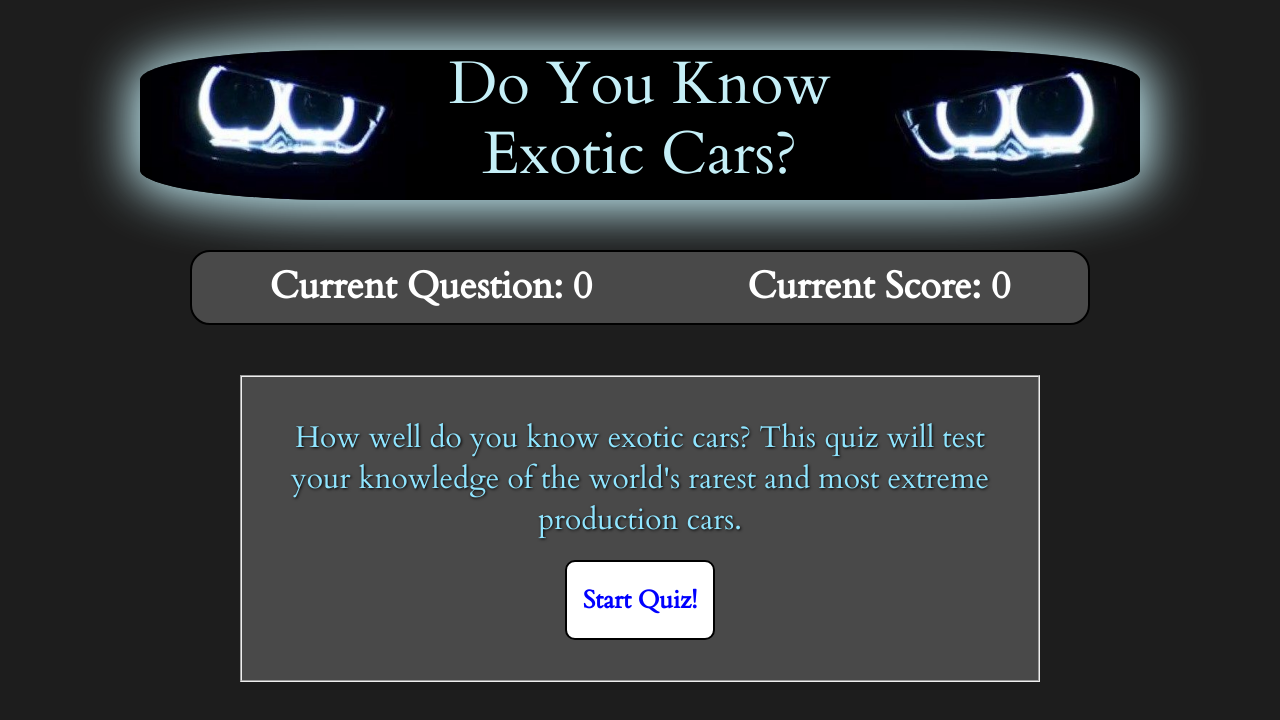
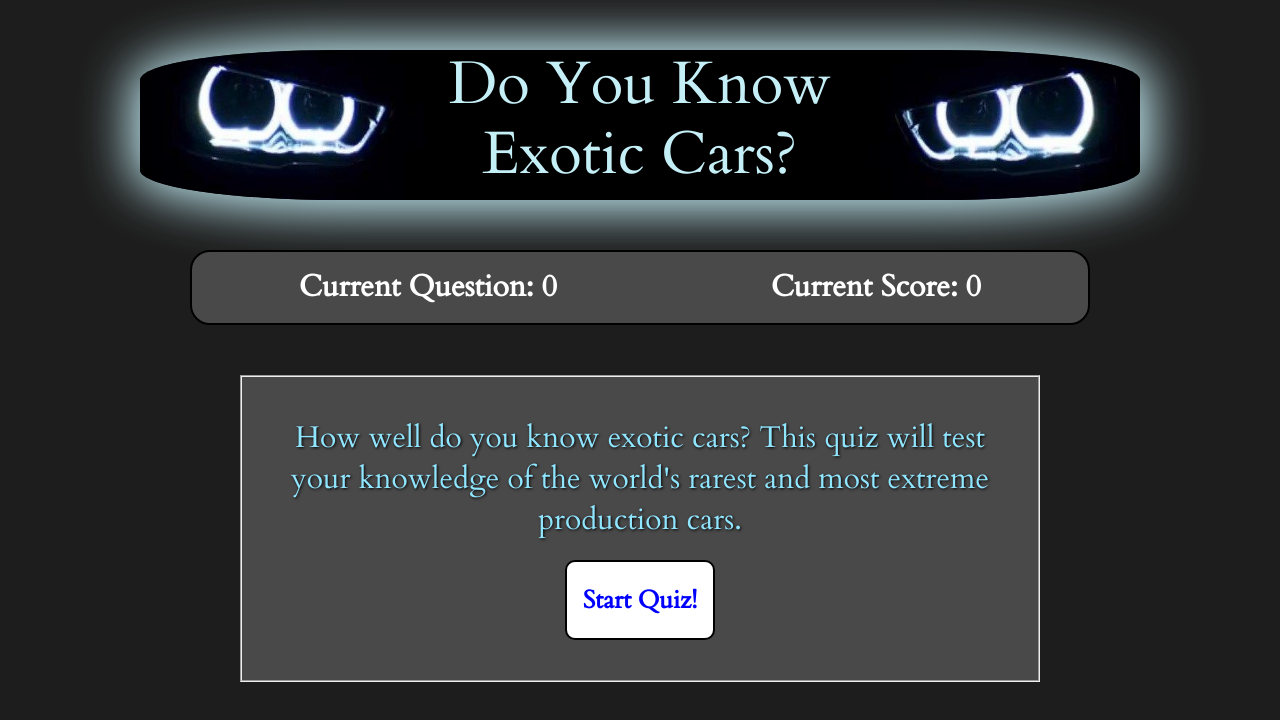
Before and after one commit to DusVen44/Quiz-App, a plain HTML site: page index.html in a window 1280 px wide. Drawn offline with nearby package versions, Linux system fonts and the light colour scheme.

Commit message:
Tweaked for Mobile

```diff
--- a/main.css
+++ b/main.css
@@ -42,12 +42,15 @@ h1 {
     display: flex;
     justify-content: space-around;
     width: 90%;
-    height: 55px;
+    height: fit-content;
     line-height: 50px;
     margin-top: 50px;
     margin-left: auto;
     margin-right: auto;
-    font-size: 10px;
+}
+
+h2 {
+    font-size: smaller;
 }
 
 form {
@@ -85,17 +88,16 @@ p {
 }
 
 button {
+    background-color: white;
     margin-left:auto;
     margin-right: auto;
     margin-top: 20px;
     padding: 5px;
-    border: 2px solid black;
     border-radius: 10px;
     width: 20%;
     font-size: 20px;
     font-weight: bold;
     color: blue;
-    background-color: white;
 }
 
 .answer-image {
@@ -184,7 +186,9 @@ button {
         margin-top: 50px;
         margin-left: auto;
         margin-right: auto;
-        font-size: 25px;
+    }
+    h2 {
+        font-size: 30px;
     }
     form {
         width: 90%;
```
